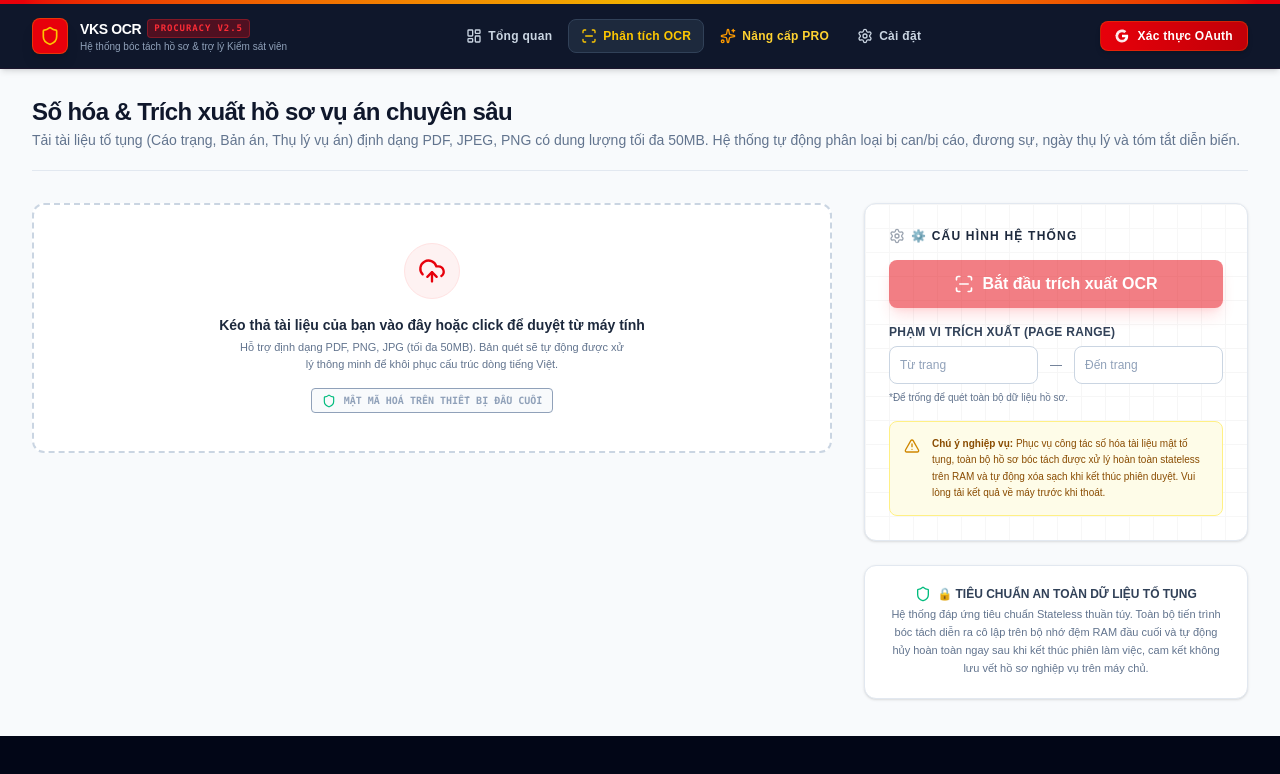
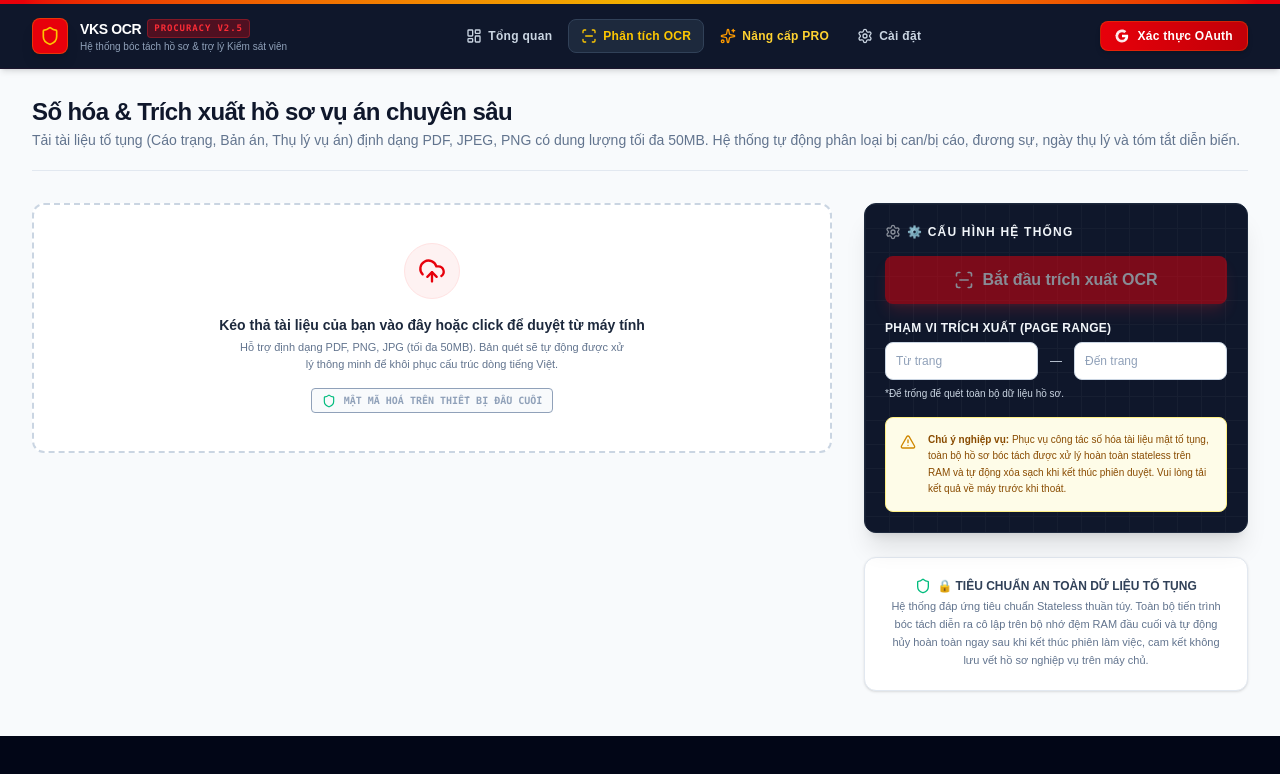
Before and after one commit to ruabien/gemini-ocr-cloudflare, a React (Vite) app: page / in a window 1280 px wide. Both pictures are taken after a click on the button "Phân tích OCR". Shown: the top 774 px of the page. Built offline with nearby package versions, Linux system fonts and the light colour scheme.

Commit message:
trang scan

```diff
--- a/src/components/OcrScanner.tsx
+++ b/src/components/OcrScanner.tsx
@@ -457,11 +457,11 @@ export default function OcrScanner({ onFileLoaded, config, setConfig }: OcrScann
 
           {/* CẤU HÌNH HỆ THỐNG (Cột bên phải Desktop) */}
           <div className="space-y-6">
-            <div className="bg-white p-6 rounded-xl border border-slate-200 shadow-sm relative overflow-hidden">
-              <div className="absolute inset-0 opacity-[0.03] bg-[linear-gradient(to_right,#000_1px,transparent_1px),linear-gradient(to_bottom,#000_1px,transparent_1px)] bg-[size:1.5rem_1.5rem]" />
+            <div className="bg-slate-900 border border-slate-800 rounded-xl p-5 shadow-xl text-slate-100 relative overflow-hidden">
+              <div className="absolute inset-0 opacity-[0.03] bg-[linear-gradient(to_right,#fff_1px,transparent_1px),linear-gradient(to_bottom,#fff_1px,transparent_1px)] bg-[size:1.5rem_1.5rem]" />
 
-              <h4 className="font-bold text-xs uppercase tracking-widest text-slate-800 flex items-center mb-4 relative z-10">
-                <Settings className="h-4 w-4 mr-1.5 text-slate-600 animate-pulse" />
+              <h4 className="font-bold text-xs uppercase tracking-widest text-slate-100 flex items-center mb-4 relative z-10">
+                <Settings className="h-4 w-4 mr-1.5 text-slate-100 animate-pulse" />
                 <span>⚙️ CẤU HÌNH HỆ THỐNG</span>
               </h4>
 
@@ -477,7 +477,7 @@ export default function OcrScanner({ onFileLoaded, config, setConfig }: OcrScann
                 </button>
 
                 <div>
-                  <label className="block text-xs font-bold text-slate-700 mb-1.5 uppercase tracking-wide">
+                  <label className="block text-xs font-bold text-slate-100 mb-1.5 uppercase tracking-wide">
                     Phạm vi trích xuất (Page Range)
                   </label>
                   <div className="flex items-center space-x-3">
@@ -491,7 +491,7 @@ export default function OcrScanner({ onFileLoaded, config, setConfig }: OcrScann
                         className="w-full bg-white border border-slate-300 rounded-lg p-2.5 text-xs font-medium text-slate-900 placeholder-slate-400 focus:outline-none focus:ring-1 focus:ring-red-500 focus:border-red-500"
                       />
                     </div>
-                    <span className="text-slate-500 text-xs">—</span>
+                    <span className="text-slate-300 text-xs">—</span>
                     <div className="w-1/2">
                       <input
                         type="number"
@@ -503,7 +503,7 @@ export default function OcrScanner({ onFileLoaded, config, setConfig }: OcrScann
                       />
                     </div>
                   </div>
-                  <p className="text-[10px] text-slate-500 mt-1.5">*Để trống để quét toàn bộ dữ liệu hồ sơ.</p>
+                  <p className="text-[10px] text-slate-300 mt-1.5">*Để trống để quét toàn bộ dữ liệu hồ sơ.</p>
                 </div>
 
                 <div className="flex items-start space-x-3 bg-yellow-50 text-yellow-800 p-3.5 rounded-lg border border-yellow-200 mt-4">
```
